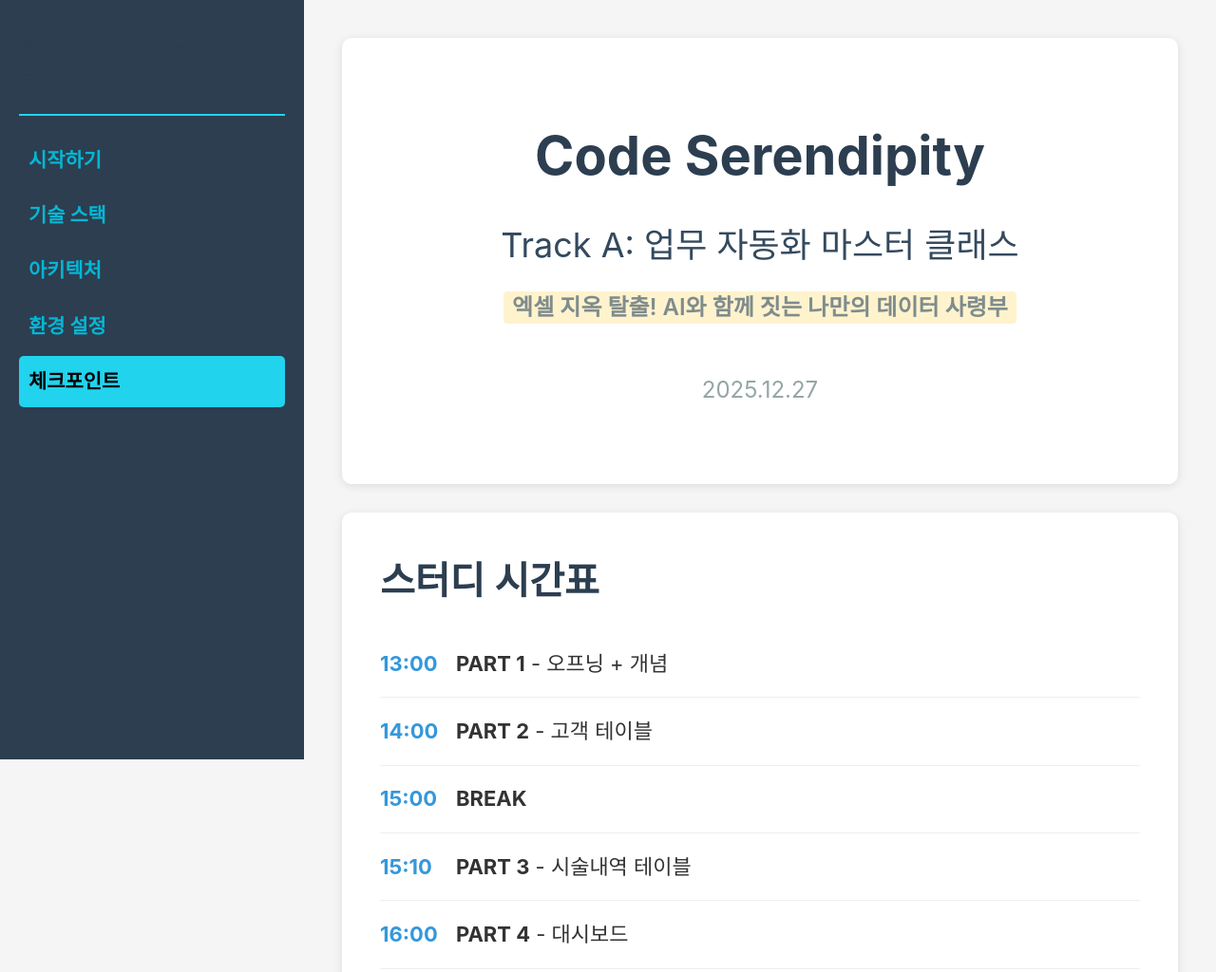
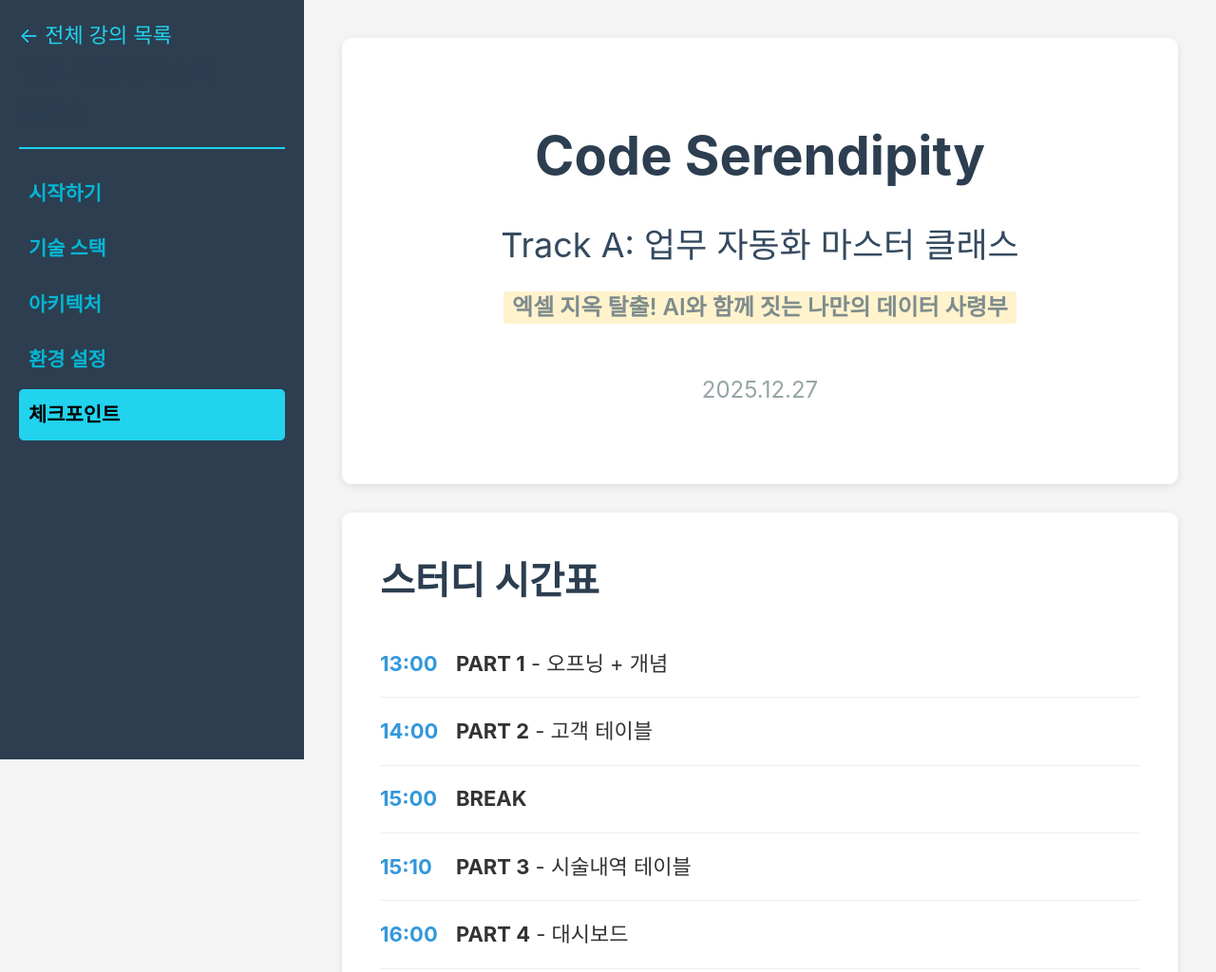
Before and after one commit to nestezup/laravel-slides, a plain HTML site: page slides/basic/part1.html in a window 1280 px wide. Shown: the top 1024 px of the page at 95% size. Drawn offline with Linux system fonts and the light colour scheme; a web font is replaced by a local one.

Commit message:
Feat: Add 'Back to Home' navigation link to all slides

```diff
--- a/slides/basic/common.css
+++ b/slides/basic/common.css
@@ -7,48 +7,56 @@
     font-weight: 100;
     font-display: swap;
 }
+
 @font-face {
     font-family: 'Paperlogy';
     src: url('https://cdn.jsdelivr.net/gh/projectnoonnu/2408-3@1.0/Paperlogy-2ExtraLight.woff2') format('woff2');
     font-weight: 200;
     font-display: swap;
 }
+
 @font-face {
     font-family: 'Paperlogy';
     src: url('https://cdn.jsdelivr.net/gh/projectnoonnu/2408-3@1.0/Paperlogy-3Light.woff2') format('woff2');
     font-weight: 300;
     font-display: swap;
 }
+
 @font-face {
     font-family: 'Paperlogy';
     src: url('https://cdn.jsdelivr.net/gh/projectnoonnu/2408-3@1.0/Paperlogy-4Regular.woff2') format('woff2');
     font-weight: 400;
     font-display: swap;
 }
+
 @font-face {
     font-family: 'Paperlogy';
     src: url('https://cdn.jsdelivr.net/gh/projectnoonnu/2408-3@1.0/Paperlogy-5Medium.woff2') format('woff2');
     font-weight: 500;
     font-display: swap;
 }
+
 @font-face {
     font-family: 'Paperlogy';
     src: url('https://cdn.jsdelivr.net/gh/projectnoonnu/2408-3@1.0/Paperlogy-6SemiBold.woff2') format('woff2');
     font-weight: 600;
     font-display: swap;
 }
+
 @font-face {
     font-family: 'Paperlogy';
     src: url('https://cdn.jsdelivr.net/gh/projectnoonnu/2408-3@1.0/Paperlogy-7Bold.woff2') format('woff2');
     font-weight: 700;
     font-display: swap;
 }
+
 @font-face {
     font-family: 'Paperlogy';
     src: url('https://cdn.jsdelivr.net/gh/projectnoonnu/2408-3@1.0/Paperlogy-8ExtraBold.woff2') format('woff2');
     font-weight: 800;
     font-display: swap;
 }
+
 @font-face {
     font-family: 'Paperlogy';
     src: url('https://cdn.jsdelivr.net/gh/projectnoonnu/2408-3@1.0/Paperlogy-9Black.woff2') format('woff2');
@@ -83,6 +91,20 @@ nav {
     padding: 20px;
     overflow-y: auto;
     z-index: 1000;
+}
+
+nav .home-link {
+    display: inline-block;
+    margin-bottom: 15px;
+    font-size: 0.9em;
+    color: rgba(255, 255, 255, 0.6);
+    text-decoration: none;
+    transition: all 0.3s;
+}
+
+nav .home-link:hover {
+    color: white;
+    transform: translateX(-3px);
 }
 
 nav h1 {
@@ -166,7 +188,7 @@ section {
     padding: 40px;
     margin-bottom: 30px;
     border-radius: 10px;
-    box-shadow: 0 2px 10px rgba(0,0,0,0.1);
+    box-shadow: 0 2px 10px rgba(0, 0, 0, 0.1);
     scroll-margin-top: 20px;
 }
 
@@ -518,6 +540,7 @@ a:hover {
     nav {
         width: 280px;
     }
+
     main {
         margin-left: 280px;
         padding: 30px;
@@ -530,10 +553,12 @@ a:hover {
         width: 100%;
         height: auto;
     }
+
     main {
         margin-left: 0;
         padding: 20px;
     }
+
     .two-column {
         grid-template-columns: 1fr;
     }
--- a/slides/basic/part1.html
+++ b/slides/basic/part1.html
@@ -392,6 +392,7 @@
 <body>
     <!-- 네비게이션 -->
     <nav>
+        <a href="../index.html" class="home-link">← 전체 강의 목록</a>
         <h1>업무 자동화 마스터 클래스</h1>
         <ul class="nav-accordion">
             <li class="nav-section">
```
Also changed, not shown: slides/basic/part2.html (+1 -0 lines), slides/basic/part3.html (+1 -0 lines), slides/basic/part4.html (+1 -0 lines).
